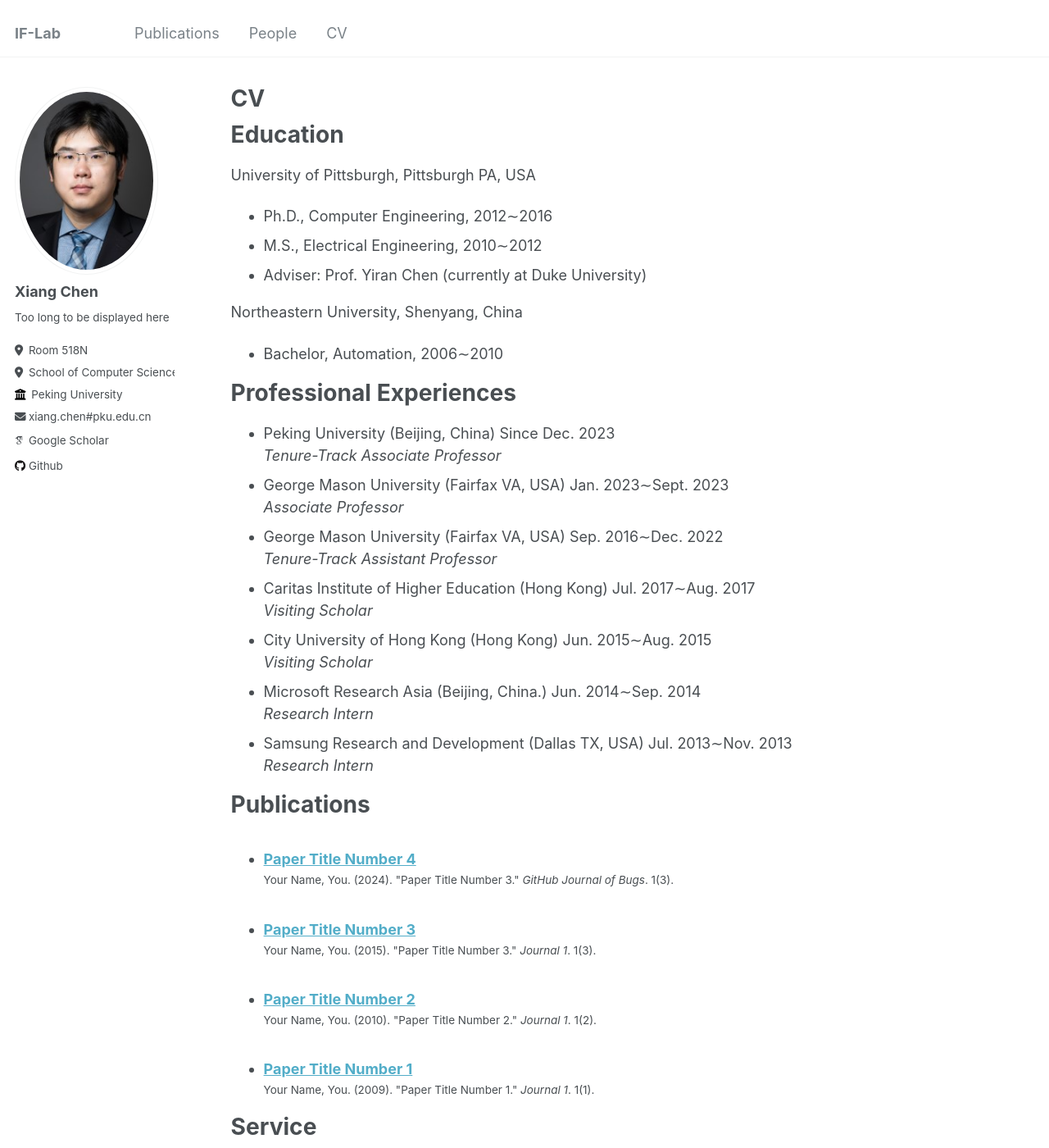
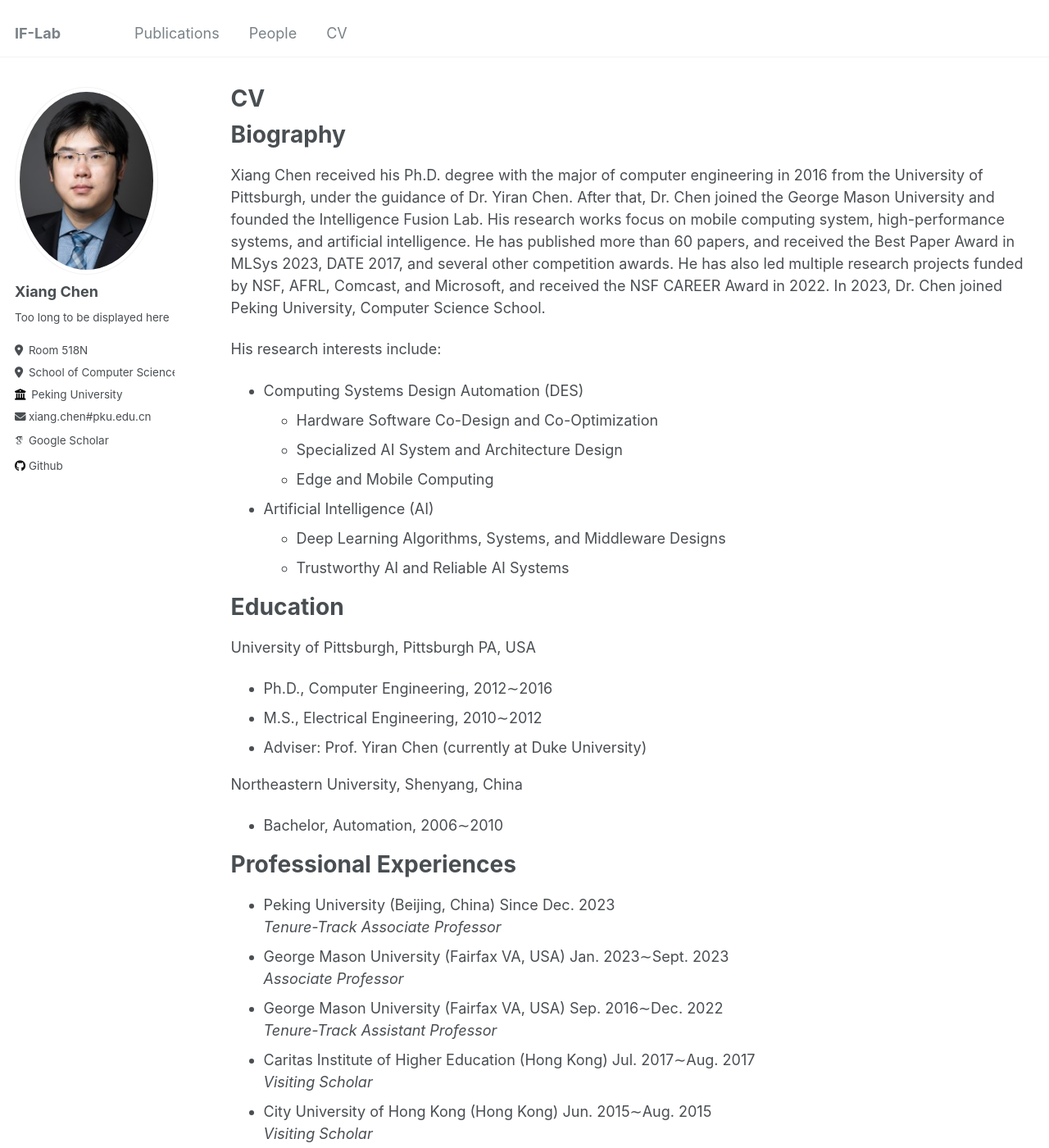
Before and after one commit to if-lab-pku/if-lab-pku.github.io, a Jekyll site: the page built from _pages/cv.md, in a window 1280 px wide and 1400 px high. Shown: the whole window at 82% size. Built offline with Jekyll 4.4.1, drawn with Linux system fonts in a browser that asks for light colours; some web fonts are replaced.

Commit message:
fix base url

```diff
--- a/_config.yml
+++ b/_config.yml
@@ -12,9 +12,9 @@
 title_separator          : "-"
 name                     : &name "IF-Lab"
 description              : &description "Prof. Xiang Chen's Lab rebuilt @ PKU"
-url                      : https://xc-pku.github.io # the base hostname & protocol for your site e.g. "https://mmistakes.github.io"
+url                      : https://if-lab-pku.github.io # the base hostname & protocol for your site e.g. "https://mmistakes.github.io"
 baseurl                  : "" # the subpath of your site, e.g. "/blog"
-repository               : "if-lab-pku/xc-pku.github.io"
+repository               : "if-lab-pku/if-lab-pku.github.io"
 
 # Site Author - The following control what appear as part of the author content on the side bar.
 #               If a field is blank the icon and link will not appear, otherwise it will be shown.
--- a/_pages/cv.md
+++ b/_pages/cv.md
@@ -8,6 +8,21 @@
 ---
 
 {% include base_path %}
+
+Biography
+=====
+
+Xiang Chen received his Ph.D. degree with the major of computer engineering in 2016 from the University of Pittsburgh, under the guidance of Dr. Yiran Chen. After that, Dr. Chen joined the George Mason University and founded the Intelligence Fusion Lab. His research works focus on mobile computing system, high-performance systems, and artificial intelligence. He has published more than 60 papers, and received the Best Paper Award in MLSys 2023, DATE 2017, and several other competition awards. He has also led multiple research projects funded by NSF, AFRL, Comcast, and Microsoft, and received the NSF CAREER Award in 2022. In 2023, Dr. Chen joined Peking University, Computer Science School.
+
+His research interests include:
+- Computing Systems Design Automation (DES)
+  - Hardware Software Co-Design and Co-Optimization
+  - Specialized AI System and Architecture Design
+  - Edge and Mobile Computing
+- Artificial Intelligence (AI)
+  - Deep Learning Algorithms, Systems, and Middleware Designs
+  - Trustworthy AI and Reliable AI Systems
+
 
 Education
 ======
@@ -41,9 +56,8 @@
 
 Publications
 ======
-  <ul>{% for post in site.publications reversed %}
-    {% include archive-single-cv.html %}
-  {% endfor %}</ul>
+
+See [Full List Here](/publications)
 
 
 Service
```
